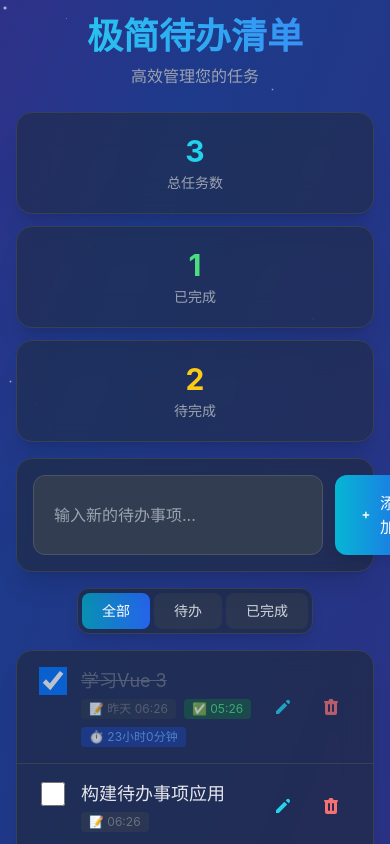
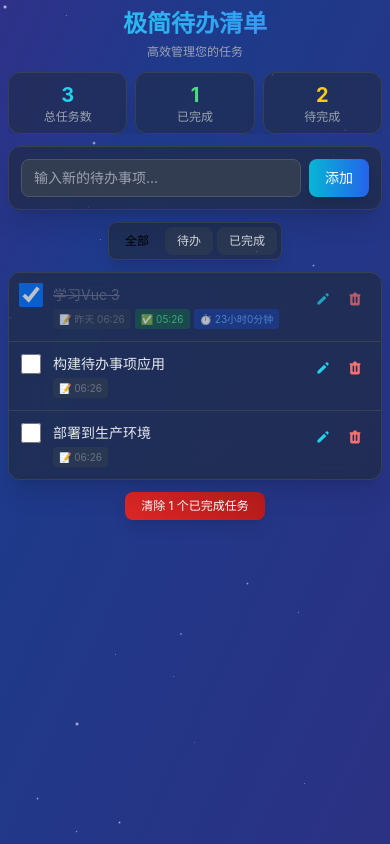
Before and after one commit to shadowchenjun/AIpro, a Vue app: page / in a window 390 px wide. Shown: the top 844 px of the page. Built offline with nearby package versions, Linux system fonts and the light colour scheme.

Commit message:
feat: 移动端优化，自适应布局，统计卡片横向排列

```diff
--- a/src/App.vue
+++ b/src/App.vue
@@ -8,70 +8,66 @@
       ></div>
     </div>
 
-    <div class="container mx-auto px-4 py-4 max-w-2xl relative z-10">
+    <div class="container mx-auto px-2 sm:px-4 py-2 sm:py-4 max-w-2xl relative z-10">
       <!-- Header -->
-      <header class="mb-6 text-center">
-        <h1 class="text-4xl font-bold text-transparent bg-clip-text bg-gradient-to-r from-cyan-400 to-blue-500 mb-2">极简待办清单</h1>
-        <p class="text-gray-400 text-base">高效管理您的任务</p>
+      <header class="mb-3 sm:mb-4 text-center">
+        <h1 class="text-2xl sm:text-3xl md:text-4xl font-bold text-transparent bg-clip-text bg-gradient-to-r from-cyan-400 to-blue-500 mb-1 sm:mb-2">极简待办清单</h1>
+        <p class="text-gray-400 text-xs sm:text-base">高效管理您的任务</p>
       </header>
 
-      <!-- Stats Overview -->
-      <div class="grid grid-cols-1 md:grid-cols-3 gap-3 mb-4">
+      <!-- Stats Overview - Horizontal on mobile -->
+      <div class="flex sm:grid sm:grid-cols-3 gap-2 sm:gap-3 mb-3 sm:mb-4 overflow-x-auto sm:overflow-visible">
         <div
           @click="filter = 'all'"
-          class="cursor-pointer bg-gray-800/50 backdrop-blur-lg rounded-2xl shadow-xl p-5 text-center border border-gray-700 hover:border-cyan-500 transition-all duration-300 transform hover:scale-105 hover:shadow-cyan-500/30 animate-fade-in"
+          class="cursor-pointer bg-gray-800/50 backdrop-blur-lg rounded-xl shadow-xl p-2 sm:p-4 text-center border border-gray-700 hover:border-cyan-500 transition-all duration-300 flex-1 sm:flex-none animate-fade-in min-w-[80px] sm:min-w-0"
         >
-          <div class="text-3xl font-bold text-cyan-400">{{ todos.length }}</div>
-          <div class="text-gray-400 text-sm mt-1">总任务数</div>
+          <div class="text-xl sm:text-2xl md:text-3xl font-bold text-cyan-400">{{ todos.length }}</div>
+          <div class="text-gray-400 text-xs sm:text-sm">总任务数</div>
         </div>
         <div
           @click="filter = 'completed'"
-          class="cursor-pointer bg-gray-800/50 backdrop-blur-lg rounded-2xl shadow-xl p-5 text-center border border-gray-700 hover:border-green-500 transition-all duration-300 transform hover:scale-105 hover:shadow-green-500/30 animate-fade-in"
-          style="animation-delay: 0.1s"
+          class="cursor-pointer bg-gray-800/50 backdrop-blur-lg rounded-xl shadow-xl p-2 sm:p-4 text-center border border-gray-700 hover:border-green-500 transition-all duration-300 flex-1 sm:flex-none animate-fade-in min-w-[80px] sm:min-w-0"
+          style="animation-delay: 0.05s"
         >
-          <div class="text-3xl font-bold text-green-400">{{ completedCount }}</div>
-          <div class="text-gray-400 text-sm mt-1">已完成</div>
+          <div class="text-xl sm:text-2xl md:text-3xl font-bold text-green-400">{{ completedCount }}</div>
+          <div class="text-gray-400 text-xs sm:text-sm">已完成</div>
         </div>
         <div
           @click="filter = 'active'"
-          class="cursor-pointer bg-gray-800/50 backdrop-blur-lg rounded-2xl shadow-xl p-5 text-center border border-gray-700 hover:border-yellow-500 transition-all duration-300 transform hover:scale-105 hover:shadow-yellow-500/30 animate-fade-in"
-          style="animation-delay: 0.2s"
+          class="cursor-pointer bg-gray-800/50 backdrop-blur-lg rounded-xl shadow-xl p-2 sm:p-4 text-center border border-gray-700 hover:border-yellow-500 transition-all duration-300 flex-1 sm:flex-none animate-fade-in min-w-[80px] sm:min-w-0"
+          style="animation-delay: 0.1s"
         >
-          <div class="text-3xl font-bold text-yellow-400">{{ pendingCount }}</div>
-          <div class="text-gray-400 text-sm mt-1">待完成</div>
+          <div class="text-xl sm:text-2xl md:text-3xl font-bold text-yellow-400">{{ pendingCount }}</div>
+          <div class="text-gray-400 text-xs sm:text-sm">待完成</div>
         </div>
       </div>
 
       <!-- Add Todo Form -->
-      <div class="bg-gray-800/60 backdrop-blur-lg rounded-2xl shadow-xl p-4 mb-4 border border-gray-700">
-        <form @submit.prevent="addTodo" class="flex gap-3">
+      <div class="bg-gray-800/60 backdrop-blur-lg rounded-xl shadow-xl p-3 sm:p-4 mb-3 sm:mb-4 border border-gray-700">
+        <form @submit.prevent="addTodo" class="flex gap-2 sm:gap-3">
           <input
             v-model="newTodo"
             type="text"
             placeholder="输入新的待办事项..."
-            class="flex-1 px-5 py-4 bg-gray-700/80 text-white rounded-xl focus:outline-none focus:ring-2 focus:ring-cyan-500 focus:border-transparent border border-gray-600 placeholder-gray-400"
+            class="flex-1 px-3 sm:px-5 py-2 sm:py-3 bg-gray-700/80 text-white text-sm sm:text-base rounded-lg sm:rounded-xl focus:outline-none focus:ring-2 focus:ring-cyan-500 focus:border-transparent border border-gray-600 placeholder-gray-400"
             @keyup.enter="addTodo"
           />
           <button
             type="submit"
-            class="bg-gradient-to-r from-cyan-500 to-blue-600 hover:from-cyan-600 hover:to-blue-700 text-white px-6 py-4 rounded-xl transition-all duration-300 flex items-center shadow-lg hover:shadow-cyan-500/30 hover:shadow-xl"
+            class="bg-gradient-to-r from-cyan-500 to-blue-600 hover:from-cyan-600 hover:to-blue-700 text-white px-4 sm:px-6 py-2 sm:py-3 rounded-lg sm:rounded-xl transition-all duration-300 flex items-center text-sm sm:text-base shadow-lg hover:shadow-cyan-500/30"
           >
-            <svg xmlns="http://www.w3.org/2000/svg" class="h-5 w-5 mr-1" viewBox="0 0 20 20" fill="currentColor">
-              <path fill-rule="evenodd" d="M10 5a1 1 0 011 1v3h3a1 1 0 110 2h-3v3a1 1 0 11-2 0v-3H6a1 1 0 110-2h3V6a1 1 0 011-1z" clip-rule="evenodd" />
-            </svg>
             添加
           </button>
         </form>
       </div>
 
       <!-- Todo Filters -->
-      <div class="flex justify-center mb-4">
-        <div class="inline-flex rounded-xl shadow-lg bg-gray-800/60 p-1 border border-gray-700" role="group">
+      <div class="flex justify-center mb-3 sm:mb-4">
+        <div class="inline-flex rounded-lg sm:rounded-xl shadow-lg bg-gray-800/60 p-1 border border-gray-700" role="group">
           <button
             type="button"
             @click="filter = 'all'"
-            :class="{ 'bg-gradient-to-r from-cyan-600 to-blue-600 text-white': filter === 'all', 'bg-gray-700/50 text-gray-300 hover:bg-gray-700': filter !== 'all' }"
-            class="px-5 py-2 text-sm font-medium rounded-lg transition-all duration-300"
+            class="px-3 sm:px-5 py-1.5 sm:py-2 text-xs sm:text-sm font-medium rounded-lg transition-all duration-300"
           >
             全部
           </button>
@@ -79,7 +75,7 @@
             type="button"
             @click="filter = 'active'"
             :class="{ 'bg-gradient-to-r from-cyan-600 to-blue-600 text-white': filter === 'active', 'bg-gray-700/50 text-gray-300 hover:bg-gray-700': filter !== 'active' }"
-            class="px-5 py-2 text-sm font-medium rounded-lg transition-all duration-300 mx-1"
+            class="px-3 sm:px-5 py-1.5 sm:py-2 text-xs sm:text-sm font-medium rounded-lg transition-all duration-300 mx-1"
           >
             待办
           </button>
@@ -87,7 +83,7 @@
             type="button"
             @click="filter = 'completed'"
             :class="{ 'bg-gradient-to-r from-cyan-600 to-blue-600 text-white': filter === 'completed', 'bg-gray-700/50 text-gray-300 hover:bg-gray-700': filter !== 'completed' }"
-            class="px-5 py-2 text-sm font-medium rounded-lg transition-all duration-300"
+            class="px-3 sm:px-5 py-1.5 sm:py-2 text-xs sm:text-sm font-medium rounded-lg transition-all duration-300"
           >
             已完成
           </button>
@@ -95,73 +91,73 @@
       </div>
 
       <!-- Todo List -->
-      <div class="bg-gray-800/60 backdrop-blur-lg rounded-2xl shadow-xl overflow-hidden border border-gray-700">
+      <div class="bg-gray-800/60 backdrop-blur-lg rounded-xl sm:rounded-2xl shadow-xl overflow-hidden border border-gray-700">
         <ul class="divide-y divide-gray-700">
           <li
             v-for="todo in filteredTodos"
             :key="todo.id"
-            class="px-6 py-4 flex items-center justify-between hover:bg-gray-700/40 transition-all duration-300 transform hover:translate-x-1"
+            class="px-3 sm:px-6 py-3 sm:py-4 flex items-start sm:items-center justify-between hover:bg-gray-700/40 transition-all duration-300"
             :class="{ 'opacity-70': todo.completed }"
           >
-            <div class="flex-1">
+            <div class="flex-1 min-w-0">
               <div class="flex items-center">
                 <input
                   type="checkbox"
                   :checked="todo.completed"
                   @change="toggleTodo(todo)"
-                  class="h-6 w-6 text-cyan-500 rounded focus:ring-cyan-500 bg-gray-700 border-gray-600 cursor-pointer"
+                  class="h-5 w-5 sm:h-6 sm:w-6 text-cyan-500 rounded focus:ring-cyan-500 bg-gray-700 border-gray-600 cursor-pointer flex-shrink-0"
                 />
                 <span
-                  class="ml-4 text-gray-200 text-lg"
+                  class="ml-3 sm:ml-4 text-gray-200 text-sm sm:text-lg truncate"
                   :class="{ 'line-through text-gray-500': todo.completed }"
                 >
                   {{ todo.text }}
                 </span>
               </div>
-              <div class="ml-10 mt-1 text-xs text-gray-500 flex flex-wrap gap-2">
-                <span class="bg-gray-700/50 px-2 py-0.5 rounded">📝 {{ formatTime(todo.createdAt) }}</span>
-                <span v-if="todo.completed && todo.completedAt" class="bg-green-700/50 text-green-400 px-2 py-0.5 rounded">✅ {{ formatTime(todo.completedAt) }}</span>
-                <span v-if="todo.completed && todo.completedAt" class="bg-blue-700/50 text-blue-400 px-2 py-0.5 rounded">⏱️ {{ getDuration(todo.createdAt, todo.completedAt) }}</span>
+              <div class="ml-8 sm:ml-10 mt-1 text-xs text-gray-500 flex flex-wrap gap-1 sm:gap-2">
+                <span class="bg-gray-700/50 px-1.5 sm:px-2 py-0.5 rounded text-[10px] sm:text-xs">📝 {{ formatTime(todo.createdAt) }}</span>
+                <span v-if="todo.completed && todo.completedAt" class="bg-green-700/50 text-green-400 px-1.5 sm:px-2 py-0.5 rounded text-[10px] sm:text-xs">✅ {{ formatTime(todo.completedAt) }}</span>
+                <span v-if="todo.completed && todo.completedAt" class="bg-blue-700/50 text-blue-400 px-1.5 sm:px-2 py-0.5 rounded text-[10px] sm:text-xs">⏱️ {{ getDuration(todo.createdAt, todo.completedAt) }}</span>
               </div>
             </div>
-            <div class="flex space-x-3">
+            <div class="flex space-x-1 sm:space-x-3 ml-2 flex-shrink-0">
               <button
                 @click="editTodo(todo)"
-                class="text-cyan-400 hover:text-cyan-300 hover:bg-cyan-900/50 p-2 rounded-full transition-all duration-300"
+                class="text-cyan-400 hover:text-cyan-300 hover:bg-cyan-900/50 p-1.5 sm:p-2 rounded-full transition-all duration-300"
                 title="编辑"
               >
-                <svg xmlns="http://www.w3.org/2000/svg" class="h-5 w-5" viewBox="0 0 20 20" fill="currentColor">
+                <svg xmlns="http://www.w3.org/2000/svg" class="h-4 w-4 sm:h-5 sm:w-5" viewBox="0 0 20 20" fill="currentColor">
                   <path d="M13.586 3.586a2 2 0 112.828 2.828l-.793.793-2.828-2.828.793-.793zM11.379 5.793L3 14.172V17h2.828l8.38-8.379-2.83-2.828z" />
                 </svg>
               </button>
               <button
                 @click="removeTodo(todo)"
-                class="text-red-400 hover:text-red-300 hover:bg-red-900/50 p-2 rounded-full transition-all duration-300"
+                class="text-red-400 hover:text-red-300 hover:bg-red-900/50 p-1.5 sm:p-2 rounded-full transition-all duration-300"
                 title="删除"
               >
-                <svg xmlns="http://www.w3.org/2000/svg" class="h-5 w-5" viewBox="0 0 20 20" fill="currentColor">
+                <svg xmlns="http://www.w3.org/2000/svg" class="h-4 w-4 sm:h-5 sm:w-5" viewBox="0 0 20 20" fill="currentColor">
                   <path fill-rule="evenodd" d="M9 2a1 1 0 00-.894.553L7.382 4H4a1 1 0 000 2v10a2 2 0 002 2h8a2 2 0 002-2V6a1 1 0 100-2h-3.382l-.724-1.447A1 1 0 0011 2H9zM7 8a1 1 0 012 0v6a1 1 0 11-2 0V8zm5-1a1 1 0 00-1 1v6a1 1 0 102 0V8a1 1 0 00-1-1z" clip-rule="evenodd" />
                 </svg>
               </button>
             </div>
           </li>
-          <li v-if="filteredTodos.length === 0" class="px-6 py-16 text-center">
+          <li v-if="filteredTodos.length === 0" class="px-6 py-8 sm:py-16 text-center">
             <div class="text-gray-500">
-              <svg xmlns="http://www.w3.org/2000/svg" class="h-16 w-16 mx-auto mb-4 text-gray-600" fill="none" viewBox="0 0 24 24" stroke="currentColor">
+              <svg xmlns="http://www.w3.org/2000/svg" class="h-12 w-12 sm:h-16 sm:w-16 mx-auto mb-4 text-gray-600" fill="none" viewBox="0 0 24 24" stroke="currentColor">
                 <path stroke-linecap="round" stroke-linejoin="round" stroke-width="1.5" d="M9 5H7a2 2 0 00-2 2v12a2 2 0 002 2h10a2 2 0 002-2V7a2 2 0 00-2-2h-2M9 5a2 2 0 002 2h2a2 2 0 002-2M9 5a2 2 0 012-2h2a2 2 0 012 2" />
               </svg>
-              <p class="text-xl text-gray-400">暂无任务</p>
-              <p class="text-gray-500 mt-2">添加新任务开始您的计划</p>
+              <p class="text-base sm:text-xl text-gray-400">暂无任务</p>
+              <p class="text-gray-500 mt-2 text-xs sm:text-base">添加新任务开始您的计划</p>
             </div>
           </li>
         </ul>
       </div>
 
       <!-- Clear Completed -->
-      <div class="mt-6 text-center" v-if="completedCount > 0">
+      <div class="mt-3 sm:mt-4 text-center" v-if="completedCount > 0">
         <button
           @click="clearCompleted"
-          class="bg-gradient-to-r from-red-600 to-red-700 hover:from-red-700 hover:to-red-800 text-white px-5 py-2 rounded-lg transition-all duration-300 shadow-lg hover:shadow-red-500/30"
+          class="bg-gradient-to-r from-red-600 to-red-700 hover:from-red-700 hover:to-red-800 text-white px-4 sm:px-5 py-1.5 sm:py-2 rounded-lg transition-all duration-300 shadow-lg hover:shadow-red-500/30 text-xs sm:text-sm"
         >
           清除 {{ completedCount }} 个已完成任务
         </button>
```
